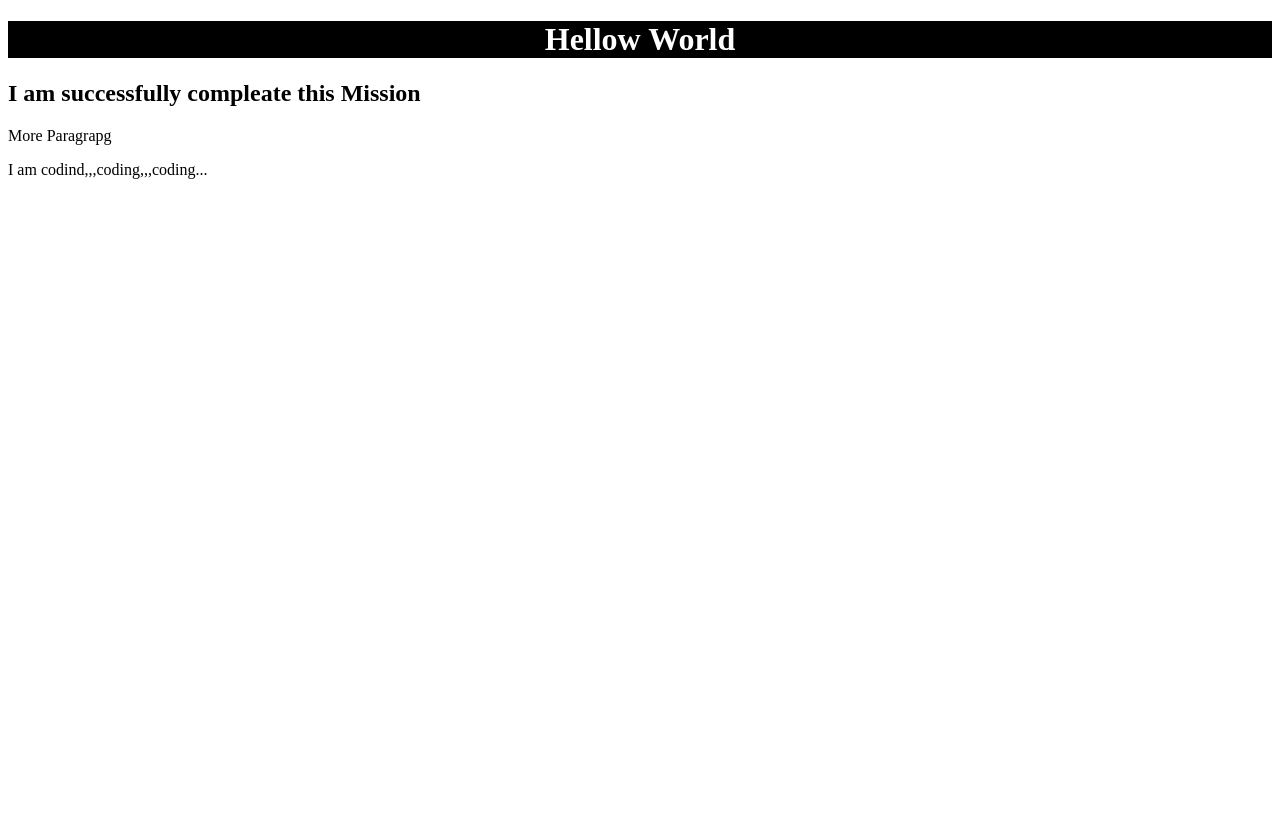
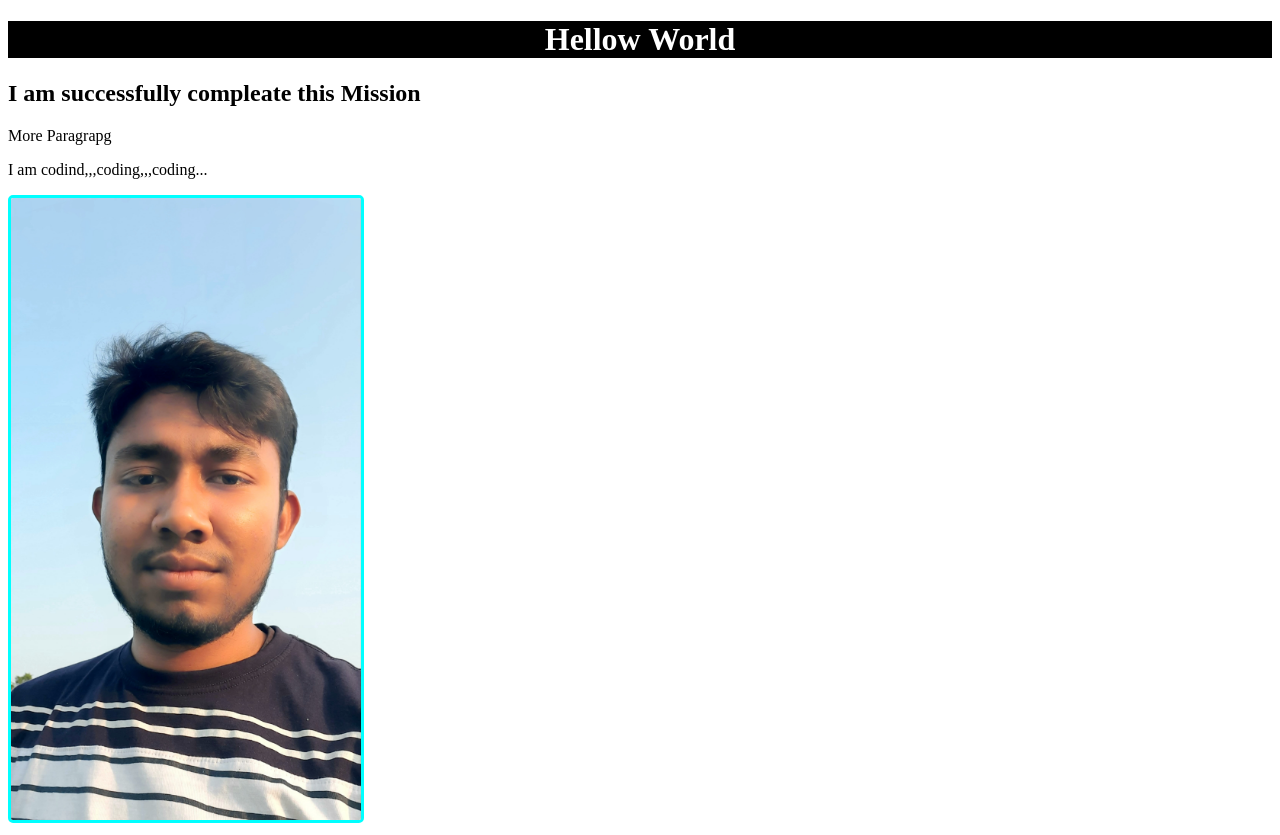
Before and after one commit to rownok-jahan/my-first-repo, a plain HTML site: page index.html in a window 1280 px wide. Before the commit the page ends 800 px from the top, so only its background shows below. Drawn offline with Linux system fonts and the light colour scheme.

Commit message:
added image

```diff
--- a/index.html
+++ b/index.html
@@ -12,5 +12,6 @@
     <h2>I am successfully compleate this Mission</h2>
     <p>More Paragrapg</p>
     <p>I am codind,,,coding,,,coding...</p>
+    <img src="images/2.jpg" width="350px" alt="">
 </body>
 </html>
--- a/style.css
+++ b/style.css
@@ -3,3 +3,8 @@
     color: white;
     text-align: center;
 }
+
+img{
+    border: 3px solid aqua;
+    border-radius: 5px;
+}
```
Also changed, not shown: images/1.jpg (added), images/2.jpg (added).
